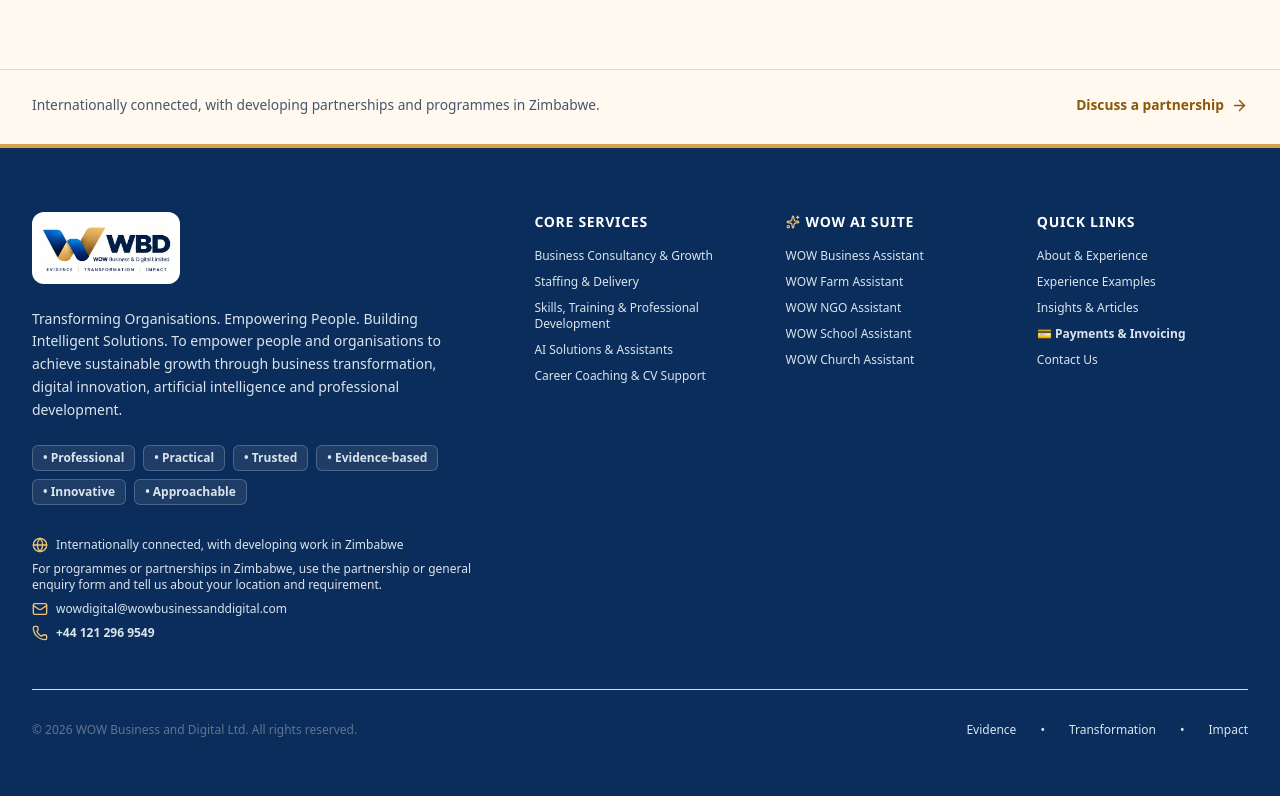
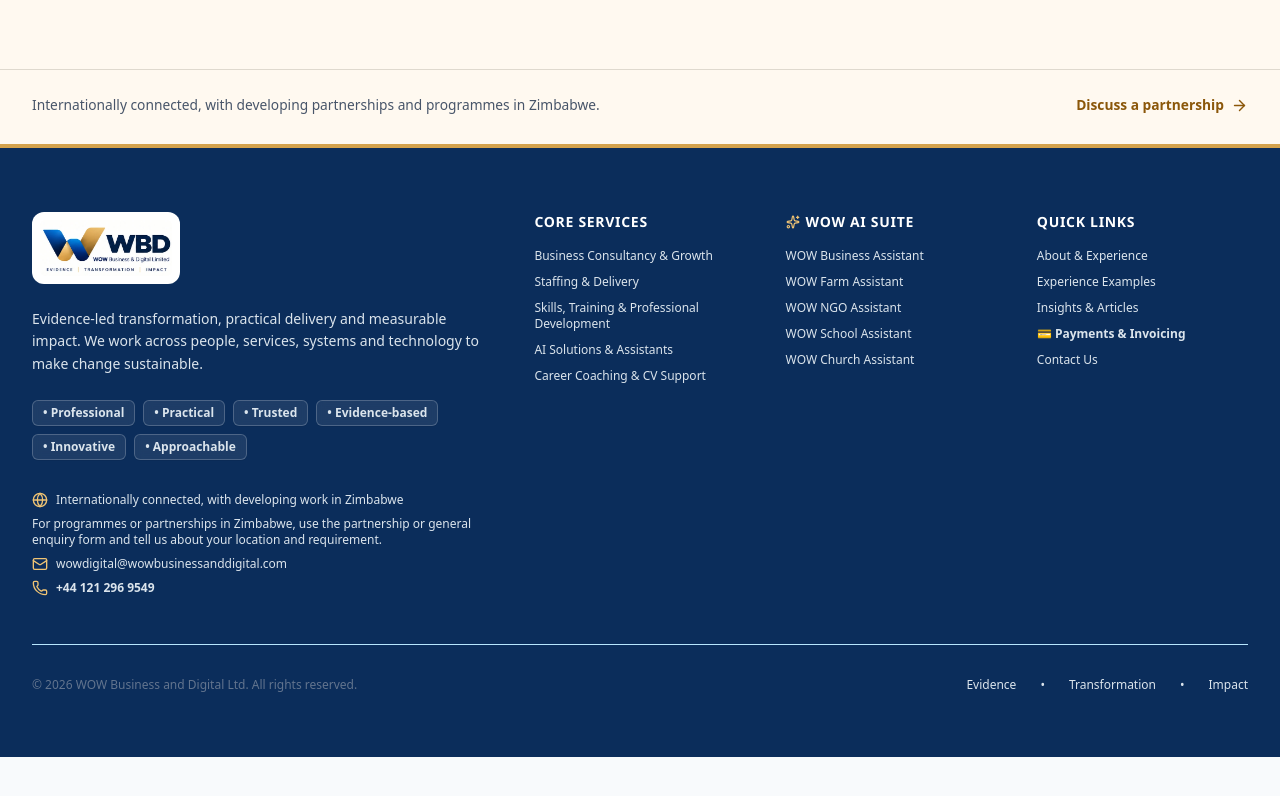
Before and after one commit to CptnMugo/WOW-Business-and-Digital, a React (Vite) app: page / in a window 1280 px wide. Shown: the part 2392-3188 px from the top of the page. After the commit the page ends 3149 px from the top, so only its background shows below. Built offline with nearby package versions, Linux system fonts and the light colour scheme.

Commit message:
Apply WBD identity and clarify interior page forms

```diff
--- a/src/data/companyData.ts
+++ b/src/data/companyData.ts
@@ -5,10 +5,10 @@
   shortName: "WBD",
   email: "wowdigital@wowbusinessanddigital.com",
   phone: "+44 121 296 9549",
-  tagline: "Transforming Organisations. Empowering People. Building Intelligent Solutions.",
-  positioning: "Transforming Organisations. Empowering People. Building Intelligent Solutions.",
+  tagline: "Evidence. Transformation. Impact.",
+  positioning: "Evidence-led transformation, practical delivery and measurable impact.",
   subtext: "Transformation, service redesign and programme delivery, supported by multidisciplinary expertise tailored to each engagement.",
-  vision: "To empower people and organisations to achieve sustainable growth through business transformation, digital innovation, artificial intelligence and professional development.",
+  vision: "We work across people, services, systems and technology to make change sustainable.",
   purpose: "WOW Business & Digital helps organisations improve how they operate, deliver services and implement change. We lead delivery and bring together relevant specialist expertise to strengthen capability and achieve sustainable outcomes.",
   personality: [
     "Professional",
@@ -98,7 +98,7 @@
   {
     id: "governance",
     title: "Governance & Assurance",
-    description: "Designing audit-proof governance frameworks, steering group structures, and compliance checkpoints for enterprise programmes.",
+    description: "Designing clear governance frameworks, steering group structures and assurance checkpoints for complex programmes.",
     iconName: "Award",
     category: "core",
     tags: ["Compliance", "Steering", "Assurance"]
```
